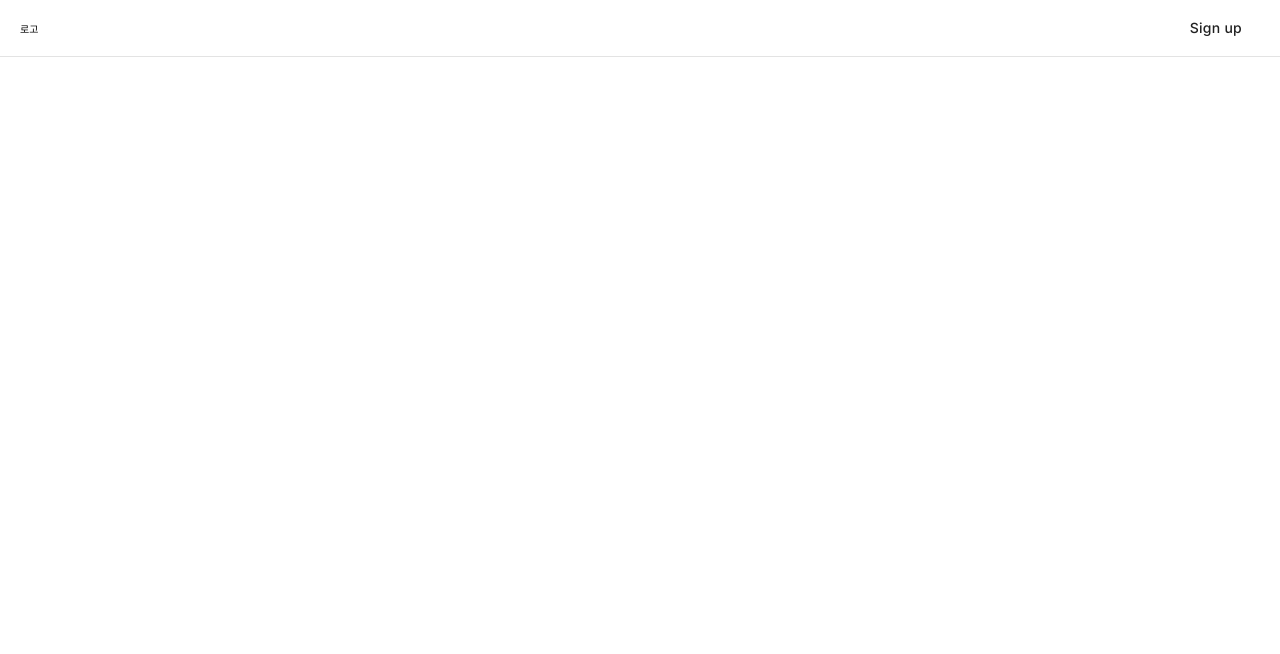
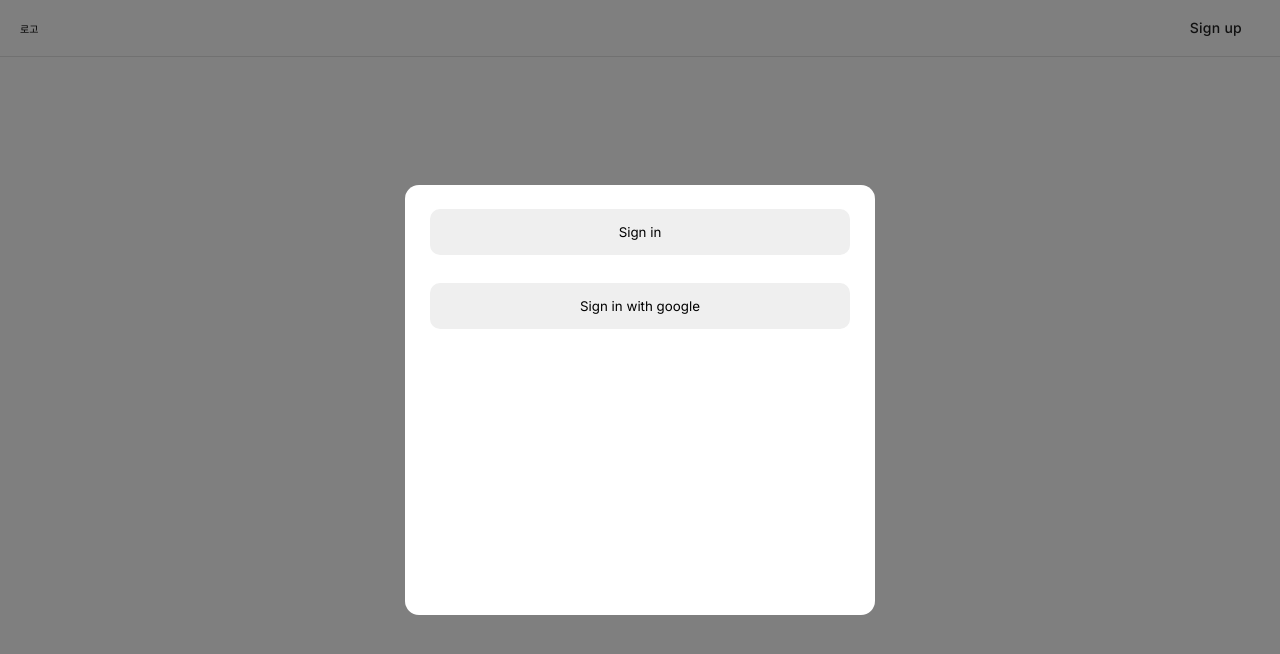
Before and after one commit to coding-in-the-room/when-do-we-meet, a React (Create React App) app in the folder client/: page / in a window 1280 px wide. Both pictures are taken after a click on the button "Sign up". Shown: the top 654 px of the page. Built offline with nearby package versions, Linux system fonts and the light colour scheme.

Commit message:
client | add login modal on header

```diff
--- a/client/src/component/header/index.tsx
+++ b/client/src/component/header/index.tsx
@@ -1,22 +1,41 @@
-import React from "react";
+import React, { useState } from "react";
 
 import * as S from "./styles";
 import Button from "../button";
+import Modal from "../modal";
 interface HeaderProps {}
 
 const Header: React.FC<HeaderProps> = () => {
+  const [isModalOpened, setIsModalOpened] = useState(false);
+
+  const toggleModal = () => {
+    setIsModalOpened(!isModalOpened);
+  };
+
   return (
     <S.Header>
       <S.HeaderContainer>
         <S.MobileContainer>
           <S.Logo>로고</S.Logo>
-          <Button>Sign up</Button>
+          <Button onClick={toggleModal}>Sign up</Button>
         </S.MobileContainer>
         <S.DesktopContainer>
           <S.Logo>로고</S.Logo>
-          <Button>Sign up</Button>
+          <Button onClick={toggleModal}>Sign up</Button>
         </S.DesktopContainer>
       </S.HeaderContainer>
+      <Modal open={isModalOpened} onClose={toggleModal}>
+        <S.ModalContent>
+          <S.ModalContentContainer>
+            <S.SignInButtonContainer>
+              <S.SignInButton>Sign in</S.SignInButton>
+              <S.SignInWithGoogleButton>
+                Sign in with google
+              </S.SignInWithGoogleButton>
+            </S.SignInButtonContainer>
+          </S.ModalContentContainer>
+        </S.ModalContent>
+      </Modal>
     </S.Header>
   );
 };
--- a/client/src/component/header/styles.tsx
+++ b/client/src/component/header/styles.tsx
@@ -67,3 +67,51 @@ export const Logo = styled.div`
 export const DesktopButtonsContainer = styled.div`
   display: flex;
 `;
+
+export const ModalContent = styled.div`
+  display: flex;
+
+  @media only screen and (min-width: ${BREAKPOINT}px) {
+    width: 47rem;
+    height: 43rem;
+  }
+`;
+
+export const ModalContentContainer = styled.div`
+  display: flex;
+  position: relative;
+  flex-direction: column;
+  align-items: center;
+  width: 100%;
+  background-color: white;
+
+  @media only screen and (min-width: ${BREAKPOINT}px) {
+    border-radius: 1.4rem;
+    padding: 2.4rem;
+  }
+`;
+
+export const SignInButtonContainer = styled.div`
+  display: flex;
+  flex-direction: column;
+  height: 12rem;
+  justify-content: space-between;
+`;
+
+export const SignInButton = styled.button`
+  width: 42rem;
+  height: 4.6rem;
+  border-radius: 1rem;
+
+  border: none;
+  outline: none;
+`;
+
+export const SignInWithGoogleButton = styled.button`
+  width: 42rem;
+  height: 4.6rem;
+  border-radius: 1rem;
+
+  border: none;
+  outline: none;
+`;
```
